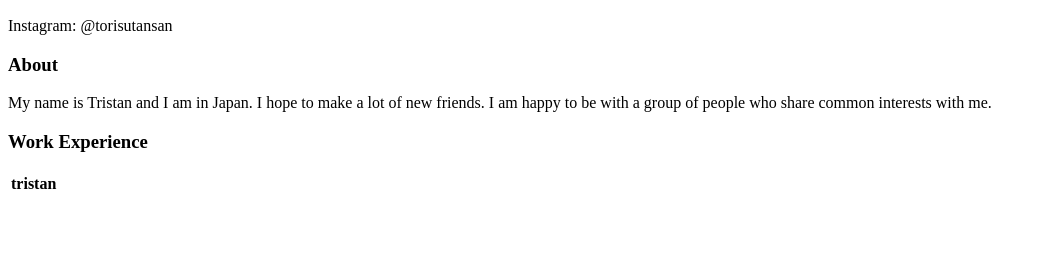
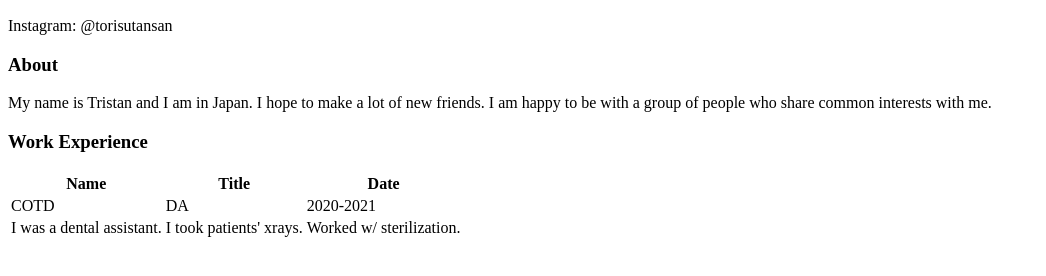
Before and after one commit to torisutansan1/torisutansan1.github.io, a plain HTML site: page index.html in a window 1280 px wide. Shown: the part 110-386 px from the top of the page, without its empty margins (0-1046 px from the left). Drawn offline with Linux system fonts and the light colour scheme.

Commit message:
Editing table

```diff
--- a/index.html
+++ b/index.html
@@ -19,9 +19,25 @@
         </p>
         <h3> Work Experience </h3>
         <table>
-            <tr>
-                <th> tristan </th>
-            </tr>
+            <thead>
+                <tr>
+                    <th> Name </th>
+                    <th> Title </th>
+                    <th> Date </th>
+                </tr>
+            </thead>
+            <tbody>
+                <tr>
+                    <td> COTD </td>
+                    <td> DA </td>
+                    <td> 2020-2021 </td>
+                </tr>
+                <tr>
+                    <td> I was a dental assistant. </td>
+                    <td> I took patients' xrays. </td>
+                    <td> Worked w/ sterilization. </td>
+                </tr>
+            </tbody>
         </table>
     </body>
 </html>
```
